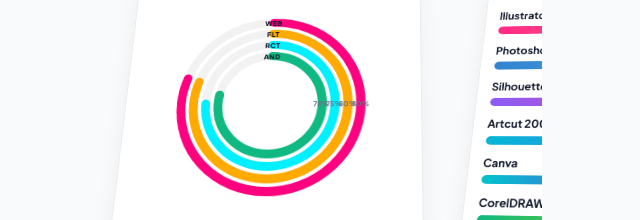
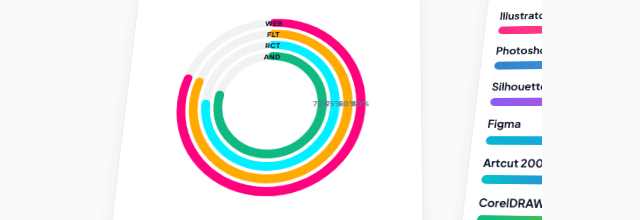
Before and after one commit to azlanaiditt/portfolio, a plain HTML site: page index.html in a window 1280 px wide. Shown: the part 898-1118 px from the top of the page, 319-959 px from the left. Drawn offline with Linux system fonts and the light colour scheme.

Commit message:
Add files via upload

```diff
--- a/index.html
+++ b/index.html
@@ -1459,7 +1459,7 @@
 
                             <div class="c-bar-item">
                                 <div class="c-bar-info">
-                                    <span>Artcut 2009</span>
+                                    <span>Figma</span>
                                     <span>85%</span>
                                 </div>
                                 <div class="c-bar-track">
@@ -1469,7 +1469,7 @@
 
                             <div class="c-bar-item">
                                 <div class="c-bar-info">
-                                    <span>Canva</span>
+                                    <span>Artcut 2009</span>
                                     <span>80%</span>
                                 </div>
                                 <div class="c-bar-track">
```
